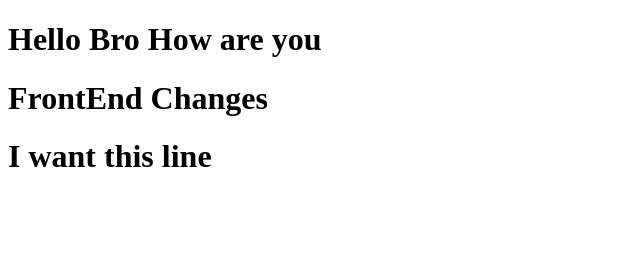
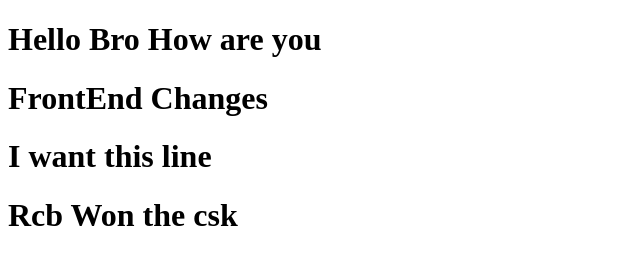
Before and after one commit to prabha55555/Github-Teaching-, a plain HTML site: page index.html in a window 1280 px wide. Shown: the whole page, without its empty margins (0-640 px from the left). Drawn offline with Linux system fonts and the light colour scheme.

Commit message:
Add the Cricket News

```diff
--- a/index.html
+++ b/index.html
@@ -9,6 +9,7 @@
     <h1> Hello Bro How are you </h1>
     <h1> FrontEnd Changes</h1>
     <h1> I want this line</h1>
+    <h1> Rcb Won the csk </h1>
 
 </body>
 </html>
```
